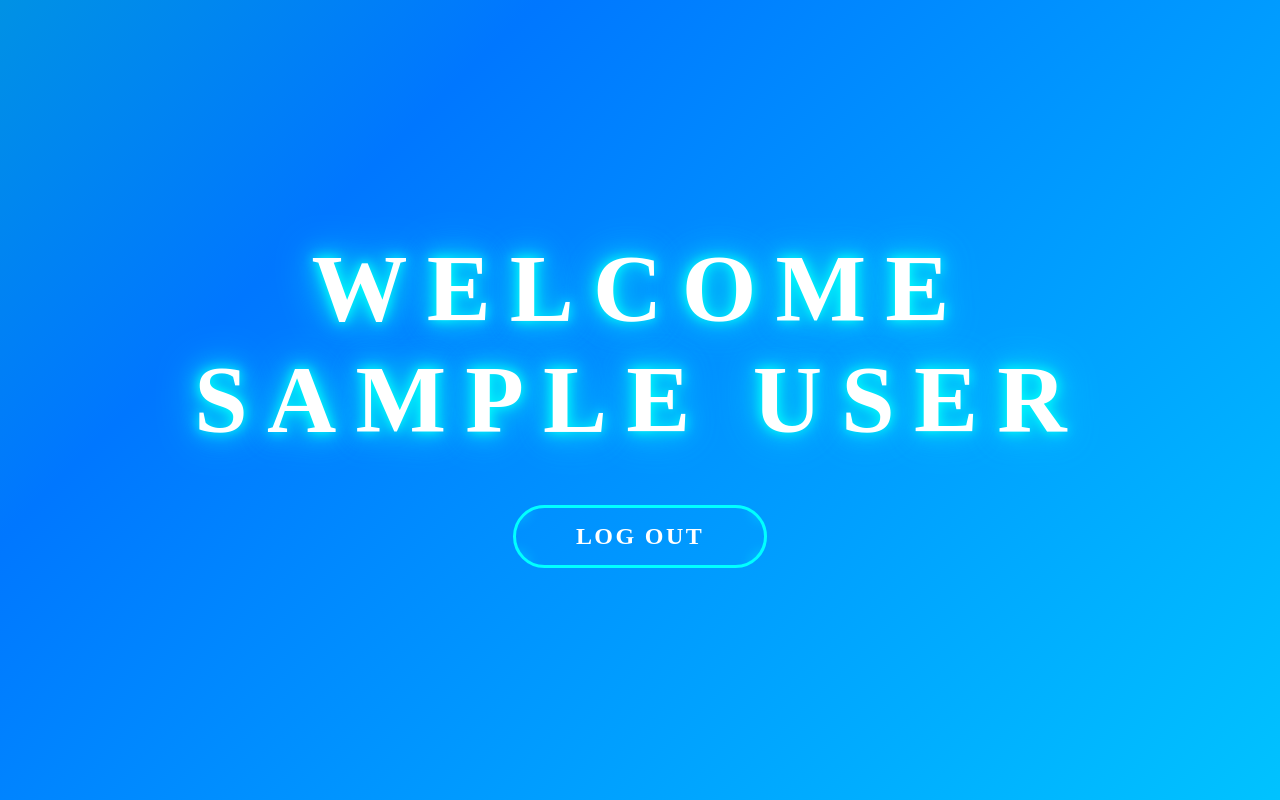
After one commit to Hassan-Shirazi/Signup-Login-in-PHP, a PHP site: page / in a window 1280 px wide. The commit adds this page. Run offline with PHP 8.4, Linux system fonts and the light colour scheme; the visitor is signed in with stand-in values (Sample User, id 1).

Commit message:
second commit

```diff
--- /dev/null
+++ b/index.php
@@ -0,0 +1,171 @@
+<?php
+
+$con = mysqli_connect("localhost", "root" , "" , "crud");
+
+session_start();
+
+if(!$_SESSION['data']){
+    header("Location: login.html");
+    exit;
+
+}
+
+if(isset($_GET['logout'])){
+    session_unset();
+
+    session_destroy();
+
+    header("Location: login.html");
+    exit;
+}
+?>
+
+
+<!DOCTYPE html>
+<html lang="en">
+
+<head>
+    <meta charset="UTF-8" />
+    <meta name="viewport" content="width=device-width, initial-scale=1" />
+    <title>Welcome Page</title>
+
+    <style>
+        /* Reset some default styles */
+        * {
+            margin: 0;
+            padding: 0;
+            box-sizing: border-box;
+        }
+
+        /* Animated gradient background */
+        body {
+            height: 100vh;
+            display: flex;
+            flex-direction: column;
+            justify-content: center;
+            align-items: center;
+            font-family: 'Segoe UI', Tahoma, Geneva, Verdana, sans-serif;
+            background: linear-gradient(-45deg, #00ffff, #0077ff, #00ff77, #0077aa);
+            background-size: 400% 400%;
+            animation: gradientShift 15s ease infinite;
+            overflow: hidden;
+            color: white;
+            text-align: center;
+            padding: 20px;
+        }
+
+        @keyframes gradientShift {
+            0% {
+                background-position: 0% 50%;
+            }
+            50% {
+                background-position: 100% 50%;
+            }
+            100% {
+                background-position: 0% 50%;
+            }
+        }
+
+        /* Glowing, animated heading */
+        h1 {
+            font-family :robo;
+            font-size: 6rem;
+            text-transform: uppercase;
+            letter-spacing: 0.2em;
+            margin-bottom: 50px;
+            animation: glow 3s ease-in-out infinite alternate;
+        }
+
+        @keyframes glow {
+            0% {
+                text-shadow: 0 0 10px #00ffff, 0 0 20px #00ffff, 0 0 30px #0077ff, 0 0 40px #00ffff;
+            }
+            100% {
+                text-shadow: 0 0 20px #00ffcc, 0 0 40px #00ffcc, 0 0 60px #00ffaa, 0 0 80px #00ffaa;
+            }
+        }
+
+        /* Stylish animated button */
+        .btnn {
+            font-family :robo;
+
+            position: relative;
+            display: inline-block;
+            padding: 15px 60px;
+            font-size: 1.5rem;
+            font-weight: 700;
+            color: white;
+            text-transform: uppercase;
+            letter-spacing: 0.1em;
+            background: transparent;
+            border: 3px solid #00ffff;
+            border-radius: 50px;
+            cursor: pointer;
+            overflow: hidden;
+            transition: color 0.4s ease;
+            z-index: 0;
+        }
+
+        .btnn::before {
+            content: '';
+            position: absolute;
+            top: 50%;
+            left: 50%;
+            width: 300%;
+            height: 300%;
+            background: radial-gradient(circle, #00ffff 10%, transparent 10.01%);
+            background-size: 50% 50%;
+            transform: translate(-50%, -50%) scale(0);
+            border-radius: 50%;
+            transition: transform 0.5s ease;
+            z-index: -1;
+            filter: blur(10px);
+            opacity: 0.6;
+            animation: pulse 2s infinite ease-in-out;
+        }
+
+        @keyframes pulse {
+            0%, 100% {
+                transform: translate(-50%, -50%) scale(0);
+                opacity: 0.6;
+            }
+            50% {
+                transform: translate(-50%, -50%) scale(1);
+                opacity: 0.3;
+            }
+        }
+
+        .btnn:hover {
+            color: #000;
+            background: #00ffff;
+            box-shadow: 0 0 15px #00ffff, 0 0 40px #00ffff;
+            transition: background-color 0.4s ease, color 0.4s ease, box-shadow 0.4s ease;
+        }
+
+        .btnn:hover::before {
+            transform: translate(-50%, -50%) scale(1);
+        }
+
+        /* Responsive text scaling */
+        @media (max-width: 768px) {
+            h1 {
+                font-size: 3.5rem;
+                letter-spacing: 0.1em;
+            }
+            .btnn {
+                font-size: 1.2rem;
+                padding: 12px 45px;
+            }
+        }
+    </style>
+</head>
+
+<body>
+    <h1>Welcome <br /><?php echo htmlspecialchars($_SESSION['data']); ?></h1>
+
+    <form method="get">
+        <button name="logout" class="btnn" type="submit">Log Out</button>
+    </form>
+</body>
+
+</html>
--- a/login.html
+++ b/login.html
@@ -23,6 +23,10 @@
       </div>
 
       <button name="btn" type="submit">Login</button>
+      <br><br>
+      <center>
+      <small><span>don't have an account <a href="signup.html">Sign Up</a></span></small>
+      </center>
     </form>
     <div id="result"></div>
   </div>
--- a/signup.html
+++ b/signup.html
@@ -39,7 +39,12 @@
         <label><input type="radio" name="gender" value="0" required /> Female</label>
       </div>
 
+
       <button name="btn" type="submit">Submit</button>
+       <br><br>
+       <center>
+      <small><span>Already have an account <a href="login.html">Login</a></span></small>
+      </center>
     </form>
     <div id="result"></div>
   </div>
```
Also changed, not shown: login.php (+12 -2 lines).
